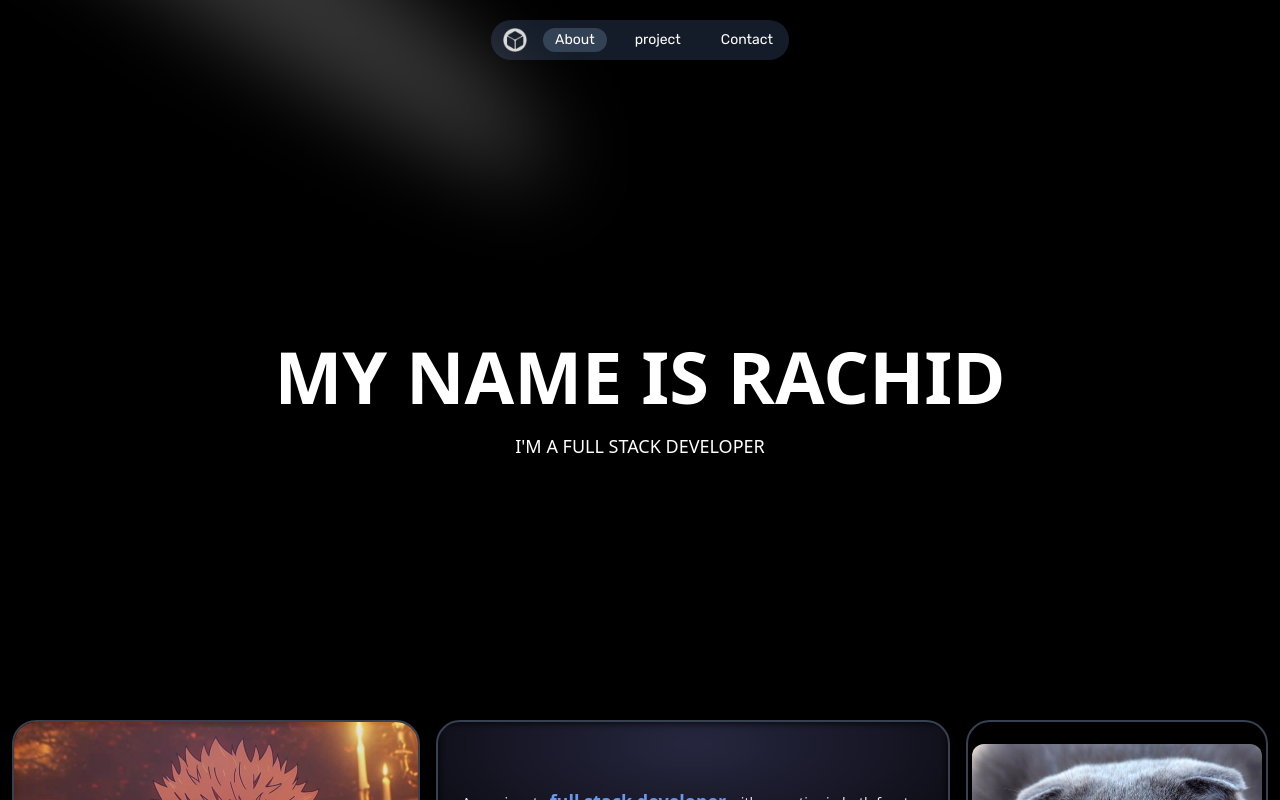
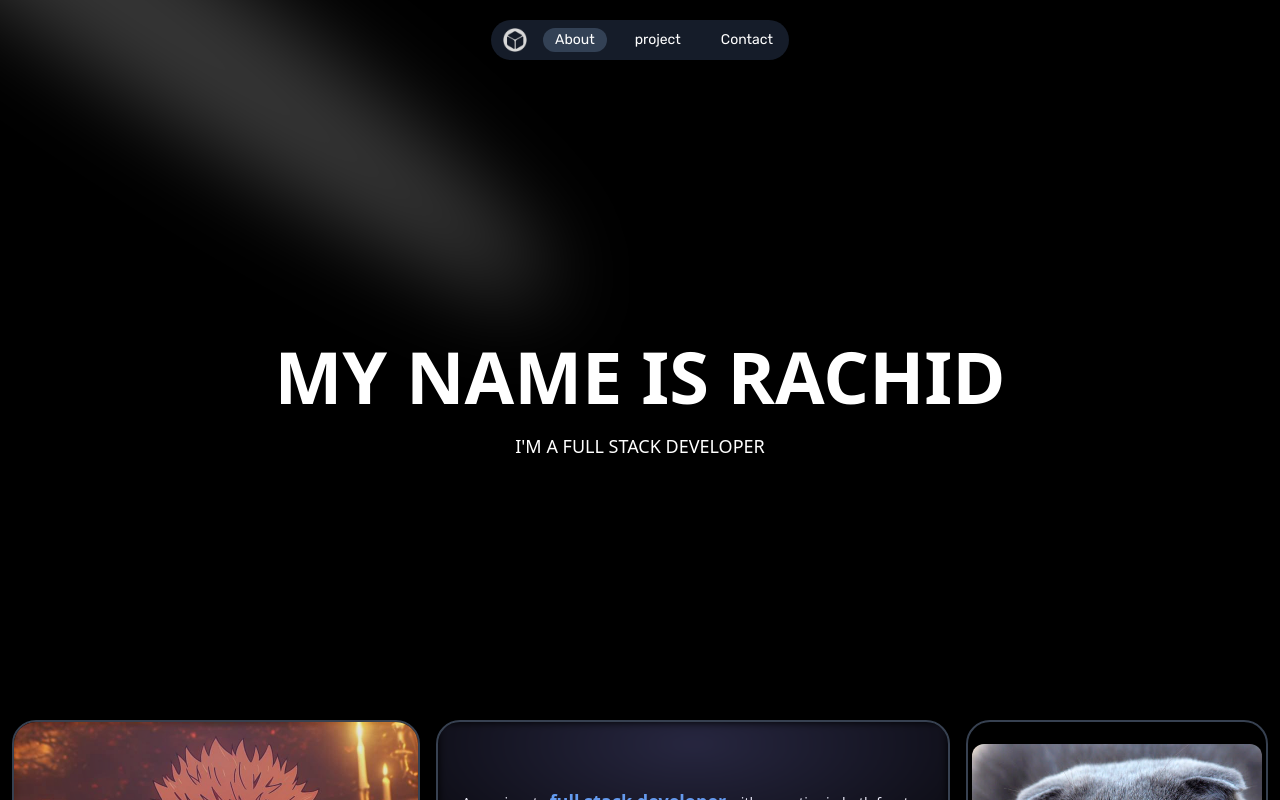
Before and after one commit to rachidfrex/portfolio, a React (Vite) app: page / in a window 1280 px wide. Shown: the top 800 px of the page. Built offline with nearby package versions, Linux system fonts and the light colour scheme; a web font is replaced by a local one.

Commit message:
chore: Adjust spotlight size in Spotlight component

```diff
--- a/src/components/ui/Spotlight.tsx
+++ b/src/components/ui/Spotlight.tsx
@@ -10,7 +10,7 @@ export const Spotlight = ({ className, fill }: SpotlightProps) => {
   return (
     <svg
       className={cn(
-        "animate-spotlight pointer-events-none absolute z-[1]  h-[169%] w-[138%] lg:w-[84%] opacity-0",
+        "animate-spotlight pointer-events-none absolute z-[1]  h-[130%] w-[138%] lg:w-[84%] opacity-0",
         className
       )}
       xmlns="http://www.w3.org/2000/svg"
```
